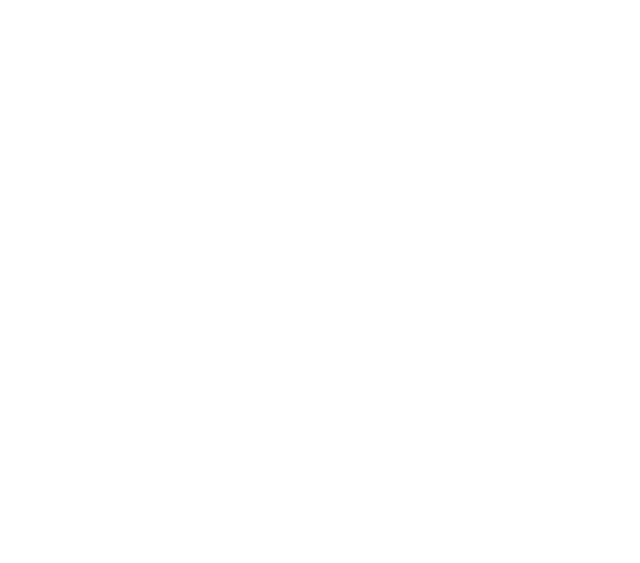
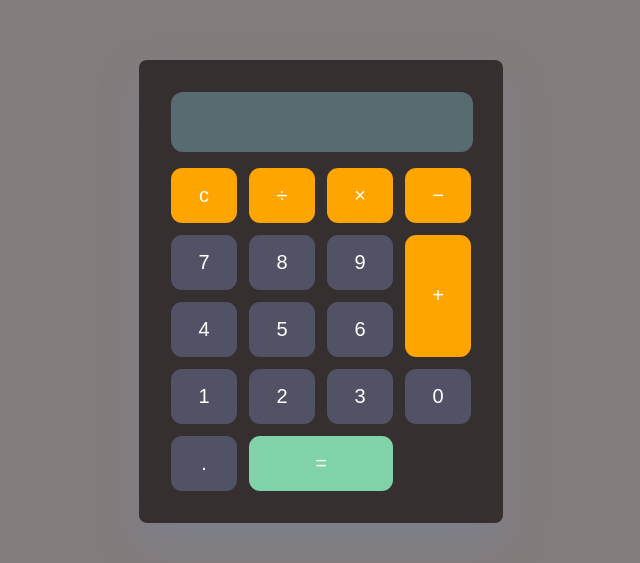
Before and after one commit to feezawinnie/React-projects, a React (Vite) app: page /calculator in a window 1280 px wide. Before the commit this address had no page. Shown: the part 109-672 px from the top of the page, without its empty margins (319-959 px from the left). Built offline with nearby package versions, Linux system fonts and the light colour scheme.

Commit message:
calc-app

```diff
--- a/src/App.jsx
+++ b/src/App.jsx
@@ -6,6 +6,7 @@
 import Form from "./form/form"
 import List from "./List/List"
 import Fetch from "./Fetch/Fetch"
+import Calculator from "./Calculator/Calculator"
 export default function App() {
   return (
     <>
@@ -16,6 +17,7 @@
       <Route path="/Live"element={<Form/>}></Route>
       <Route path="/list" element={<List/>}></Route>
       <Route path="/fetch" element={<Fetch/>}></Route>
+      <Route path="calculator" element= {<Calculator/>}></Route>
     </Routes>
     </BrowserRouter>
     </>
--- /dev/null
+++ b/src/Calculator/Calculator.jsx
@@ -0,0 +1,58 @@
+import React, {useState} from 'react'
+
+import './calc.css'
+
+const Calculator = () => {
+  const [input, setInput] = useState("");
+
+  const handleClick = (value)=> {
+     setInput((prev) => prev + value)
+  }
+
+  const clearInput = ()=>{
+    setInput('')
+  }
+
+  const handleEval =() => {
+    try{
+       setInput(eval(input).toString())
+    }catch(error){
+       setInput("Error")
+    }
+  }
+
+  return (
+    <div className='calc-container'>
+      <input type='text' value={input} className='calc-input' readonly  />
+      {/* btns*/}
+      <div className='calc-btns'>
+      {/*first row */}
+      <button onClick={clearInput} className="clear">c</button>
+      <button onClick={()=> handleClick ('/')} className="symbol">&divide;</button>
+      <button onClick={()=> handleClick ('*')} className="symbol">&times;</button>
+      <button onClick={()=> handleClick ('-')} className="symbol">&minus;</button>
+
+      {/*numbr-btns */}
+      <button onClick={()=> handleClick ('7')}>7</button>
+      <button onClick={()=> handleClick ('8')}>8</button>
+      <button onClick={()=> handleClick ('9')}>9</button>
+      <button onClick={()=> handleClick ('+')} className='plus'>+</button>
+
+      <button onClick={()=> handleClick ('4')}>4</button>
+      <button onClick={()=> handleClick ('5')}>5</button>
+      <button onClick={()=> handleClick ('6')}>6</button>
+
+      <button onClick={()=> handleClick ('1')}>1</button>
+      <button onClick={()=> handleClick ('2')}>2</button>
+      <button onClick={()=> handleClick ('3')}>3</button>
+
+      <button onClick={()=> handleClick ('0')}>0</button>
+      <button onClick={()=> handleClick ('.')}>.</button>
+      <button onClick={handleEval} className='equals'>=</button>
+
+      </div>
+    </div>
+  )
+}
+
+export default Calculator;
--- /dev/null
+++ b/src/Calculator/calc.css
@@ -0,0 +1,65 @@
+body{
+    margin: 0;
+    padding: 0;
+    background-color: rgb(131, 124, 124);
+    height: 100vh;
+    display: flex;
+    justify-content: center;
+    align-items: center;
+}
+.calc-container{
+ background-color: rgb(54, 47, 47);
+ padding: 2rem;
+ text-align: center;
+ color: white;
+ width: 300px;
+ border-radius: 8px;
+ box-shadow: 0 20px 40px rgba(114, 135, 177, 0.3);
+}
+
+.calc-input{
+    width: 90%;
+    padding: 1rem;
+    font-size: 1.5rem;
+    border: none;
+    border-radius: 0.75rem;
+    margin-bottom: 1rem;
+    text-align: right;
+    background-color: rgb(87, 107, 112);
+    color:white;
+}
+.calc-btns{
+ display: grid;
+ grid-template-columns:repeat(4, 1fr) ;
+ gap: 0.75rem;
+
+}
+button{
+    padding: 1rem;
+    font-size: 1.25rem;
+    background-color:rgb(82, 82, 103) ;
+    border: none;
+    color:white;
+    cursor: pointer;
+    transition: all 0.2s ease;
+    border-radius: 0.7rem;
+}
+button:hover{
+    background-color: rgb(102, 53, 89);
+}
+.clear{
+    background-color: orange;
+    grid-column: span 1;
+}
+.symbol{
+    background-color: orange;
+
+}
+.plus{
+    background-color: orange;
+ grid-row: span 2;
+}
+.equals{
+    background-color: rgb(128, 210, 169);
+    grid-column: span 2;
+}
```
